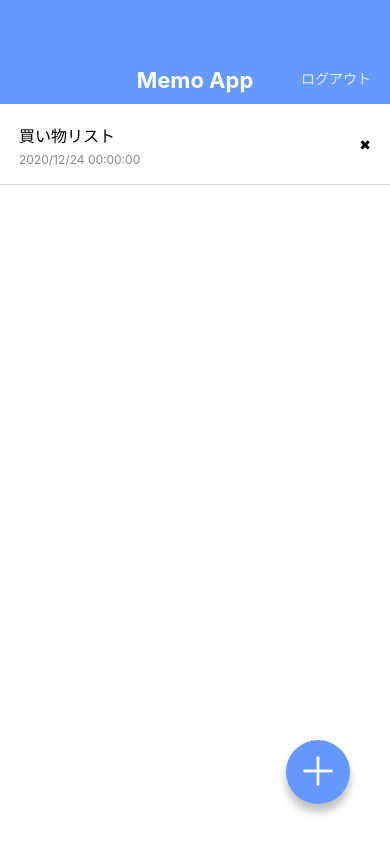
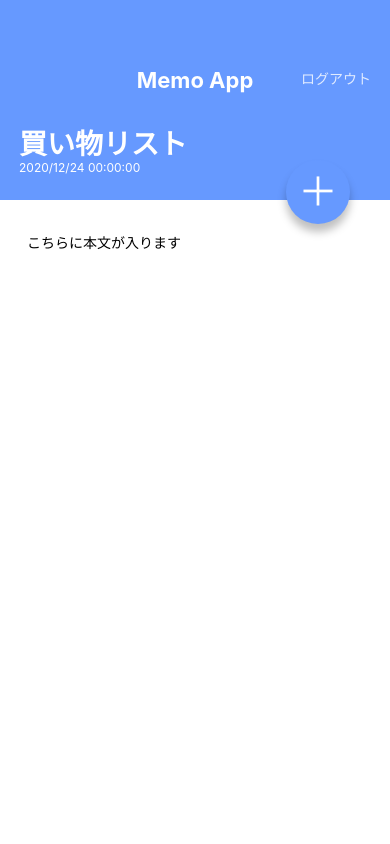
Before and after one commit to Naoki-Ii/rn-memoapp, a React Native app: screen / in a window 390 px wide. Built offline with nearby package versions, Linux system fonts and the light colour scheme.

Commit message:
add memo screen

```diff
--- a/App.jsx
+++ b/App.jsx
@@ -1,25 +1,11 @@
 import React from 'react';
-import { StyleSheet, View } from 'react-native';
+import MemoDetailScreen from './src/screens/MemoDetaillScreen';
 
-import AppBar from './src/components/AppBar';
-import MemoList from './src/components/MemoList';
-import CircleButton from './src/components/CircleButton';
+import MemoListScreen from './src/screens/MemoListScreen';
 
 export default function App() {
   return (
-    <View style={styles.container}>
 
-      <AppBar/>
-      <MemoList/>
-      <CircleButton>＋</CircleButton>
-
-    </View>
+    <MemoDetailScreen/>
   );
 }
-
-const styles = StyleSheet.create({
-  container: {
-    flex: 1,
-    backgroundColor: '#fff',
-  },
-});
--- a/src/components/CircleButton.jsx
+++ b/src/components/CircleButton.jsx
@@ -1,12 +1,12 @@
-import { func } from 'prop-types';
+import { func, shape } from 'prop-types';
 import React from 'react';
 import { StyleSheet, Text, View } from 'react-native';
 import {string} from 'prop-types';
 
 export default function CircleButton(props){
-    const {children} = props;
+    const {children, style} = props;
     return (
-        <View style={styles.circleButton}>
+        <View style={[styles.circleButton,style]}>
             <Text style={styles.circleButtonLabel}>{children}</Text>
         </View>
     );
@@ -14,6 +14,11 @@
 
 CircleButton.propTypes = {
     children:string.isRequired,
+    style: shape(),
+};
+
+CircleButton.defaultProps ={
+    style: null,
 };
 
 const styles = StyleSheet.create({
--- /dev/null
+++ b/src/screens/MemoDetaillScreen.jsx
@@ -0,0 +1,60 @@
+import React from 'react';
+import {View, Text, StyleSheet, ScrollView} from 'react-native';
+
+import AppBar from '../components/AppBar';
+import CircleButton from '../components/CircleButton';
+
+export default function MemoDetailScreen(){
+    return(
+        <View style={styles.container}>
+            <AppBar/>
+            <View style={styles.memoheader}>
+                <Text style={styles.memotitle}>買い物リスト</Text>
+                <Text style={styles.memodate}>2020/12/24 00:00:00</Text>
+            </View>
+            <ScrollView style={styles.memobody}>
+                <View style={styles.memotext}>
+                    <Text>
+                    こちらに本文が入ります
+                    </Text>
+                </View>
+            </ScrollView>
+            <CircleButton style={{top:160, bottom: 'auto'}}>＋</CircleButton>
+        </View>
+    );
+}
+
+const styles = StyleSheet.create({
+    container:{
+        flex:1,
+        backgroundColor: '#ffffff',
+    },
+
+    memoheader: {
+        height:96,
+        backgroundColor:'#6699FF',
+        justifyContent: 'center',
+        paddingVertical:24,
+        paddingHorizontal:19,
+
+    },
+    memotitle: {
+        color: '#ffffff',
+        fontSize:28,
+        lineHeight:32,
+        fontWeight:'bold',
+    },
+    memodate: {
+        color: '#ffffff',
+        fontSize: 12,
+        lineHeight: 16,
+    },
+    memobody: {
+        paddingVertical:32,
+        paddingHorizontal:27,
+    },
+    memotext: {
+        fontSize:16,
+        lineHeight:16,
+    },
+});
--- /dev/null
+++ b/src/screens/MemoListScreen.jsx
@@ -0,0 +1,25 @@
+import React from 'react';
+import { View, StyleSheet } from 'react-native';
+
+import AppBar from '../components/AppBar';
+import MemoList from '../components/MemoList';
+import CircleButton from '../components/CircleButton';
+
+export default function MemoListScreen(){
+    return(
+        <View style={styles.container}>
+
+      <AppBar/>
+      <MemoList/>
+      <CircleButton>＋</CircleButton>
+
+    </View>
+    );
+}
+
+const styles = StyleSheet.create({
+    container: {
+        flex: 1,
+        backgroundColor: '#fff',
+      },
+});
```
